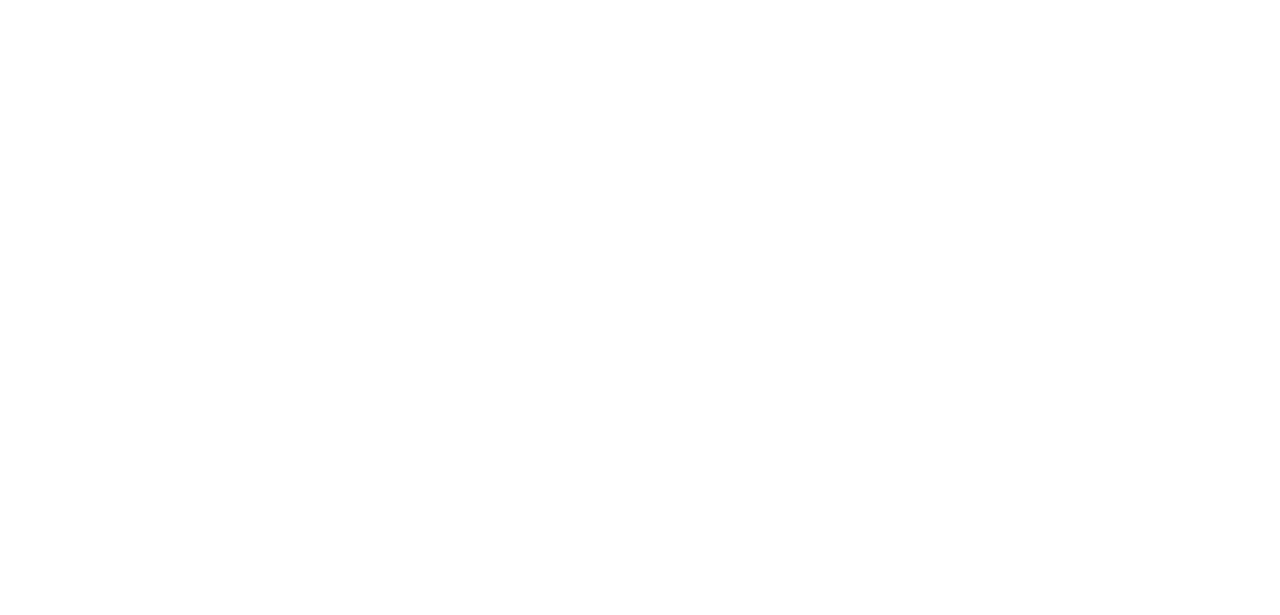
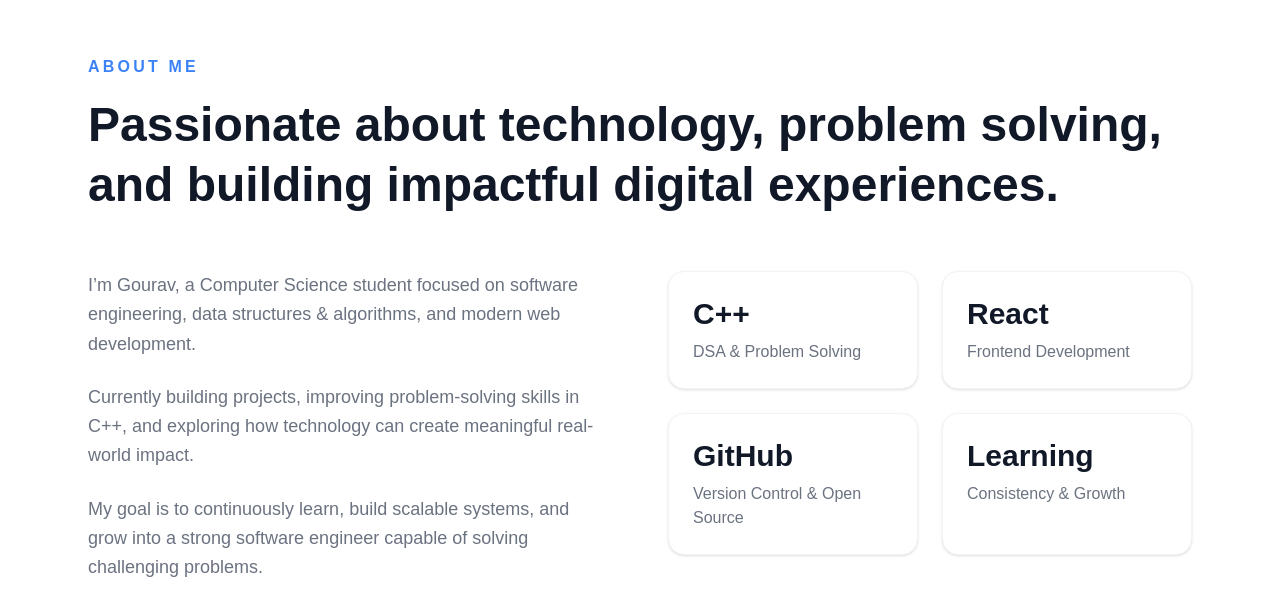
Before and after one commit to gourav-godara/developer-journey-portfolio, a Next.js app: page / in a window 1280 px wide. Shown: the part 777-1392 px from the top of the page. Before the commit the page ends 800 px from the top, so only its background shows below. Built offline with nearby package versions, Linux system fonts and the light colour scheme.

Commit message:
add code in about section and few styling in hero section

```diff
--- a/src/app/page.js
+++ b/src/app/page.js
@@ -1,11 +1,13 @@
 import Navbar from "@/components/Navbar";
 import Hero from "@/components/Hero";
+import About from "@/components/About";
 
 export default function Home() {
   return (
     <main className="min-h-screen bg-white text-white">
       <Navbar />
       <Hero />
+      <About />
     </main>
   );
 }
--- a/src/components/About.jsx
+++ b/src/components/About.jsx
@@ -0,0 +1,86 @@
+export default function About() {
+  return (
+    <section className="max-w-6xl mx-auto px-6 py-28">
+
+      <div className="mb-14">
+
+        <p className="text-[#3B82F6] font-semibold uppercase tracking-[0.2em] mb-4">
+          About Me
+        </p>
+
+        <h2 className="text-4xl md:text-5xl font-bold text-[#111827] leading-tight">
+          Passionate about technology, problem solving, and building impactful digital experiences.
+        </h2>
+
+      </div>
+
+      <div className="grid md:grid-cols-2 gap-14 items-start">
+
+        <div>
+
+          <p className="text-[#6B7280] text-lg leading-relaxed mb-6">
+            I’m Gourav, a Computer Science student focused on software engineering,
+            data structures & algorithms, and modern web development.
+          </p>
+
+          <p className="text-[#6B7280] text-lg leading-relaxed mb-6">
+            Currently building projects, improving problem-solving skills in C++,
+            and exploring how technology can create meaningful real-world impact.
+          </p>
+
+          <p className="text-[#6B7280] text-lg leading-relaxed">
+            My goal is to continuously learn, build scalable systems,
+            and grow into a strong software engineer capable of solving challenging problems.
+          </p>
+
+        </div>
+
+        <div className="grid grid-cols-2 gap-6">
+
+          <div className="bg-white p-6 rounded-2xl shadow-sm border border-gray-100">
+            <h3 className="text-3xl font-bold text-[#111827] mb-2">
+              C++
+            </h3>
+
+            <p className="text-[#6B7280]">
+              DSA & Problem Solving
+            </p>
+          </div>
+
+          <div className="bg-white p-6 rounded-2xl shadow-sm border border-gray-100">
+            <h3 className="text-3xl font-bold text-[#111827] mb-2">
+              React
+            </h3>
+
+            <p className="text-[#6B7280]">
+              Frontend Development
+            </p>
+          </div>
+
+          <div className="bg-white p-6 rounded-2xl shadow-sm border border-gray-100">
+            <h3 className="text-3xl font-bold text-[#111827] mb-2">
+              GitHub
+            </h3>
+
+            <p className="text-[#6B7280]">
+              Version Control & Open Source
+            </p>
+          </div>
+
+          <div className="bg-white p-6 rounded-2xl shadow-sm border border-gray-100">
+            <h3 className="text-3xl font-bold text-[#111827] mb-2">
+              Learning
+            </h3>
+
+            <p className="text-[#6B7280]">
+              Consistency & Growth
+            </p>
+          </div>
+
+        </div>
+
+      </div>
+
+    </section>
+  );
+}
--- a/src/components/Hero.jsx
+++ b/src/components/Hero.jsx
@@ -1,8 +1,12 @@
 export default function Hero() {
   return (
     <section className="flex flex-col items-center justify-center h-[80vh] text-center px-4 max-w-4xl mx-auto">
+      <h1 className="text-4xl md:text-6xl font-bold mb-6 text-gray-400 leading-tight tracking-tight font-sans">
+        Hey, I am <span className="text-gray-600">Gourav</span>
+      </h1>
+
       <h1 className="text-4xl md:text-6xl font-bold mb-6 text-[#111827] leading-tight tracking-tight font-sans">
-        Gourav's Developer Journey
+        Software Engineer
       </h1>
 
       <p className="text-[#6B7280] text-lg max-w-2xl">
@@ -10,9 +14,11 @@ export default function Hero() {
         frontend development, and real-world software engineering.
       </p>
 
-      <button className="mt-8 px-6 py-3 bg-[#3B82F6] text-white rounded-full font-semibold hover:bg-[#60A5FA] hover:scale-105 transition duration-300">
+      <button className="mt-8 px-6 py-3 bg-blue-500 text-white rounded-full font-semibold hover:bg-blue-500 hover:scale-102 transition duration-300 active:bg-blue-700">
         Explore Journey
       </button>
     </section>
+
+
   );
 }
```
